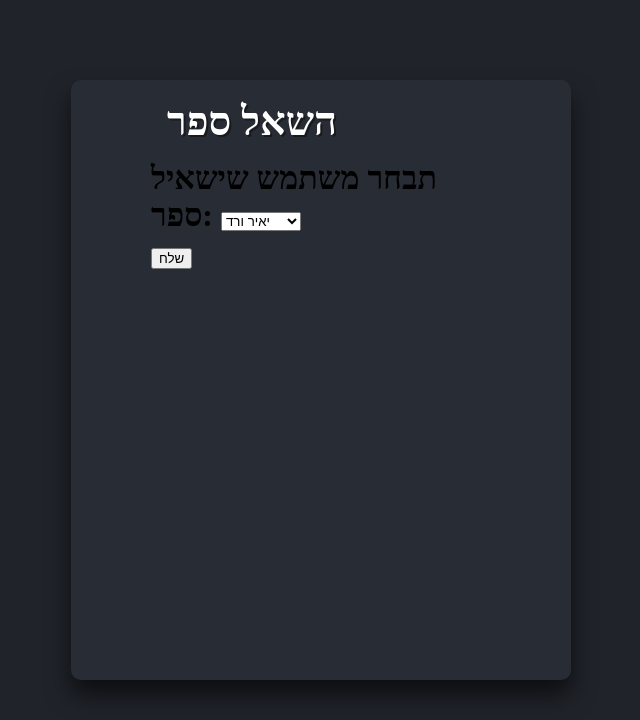
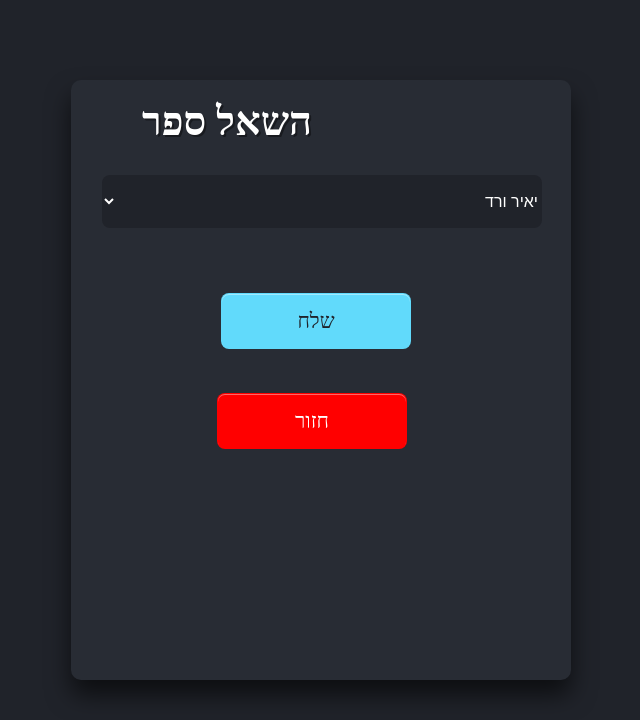
Before and after one commit to GuyOhana/Tomcal, a Django app: page /lend_book_choose_person/9 in a window 1280 px wide. Shown: the top 720 px of the page, without its empty margins (293-933 px from the left). Run offline with Django 4.2, Linux system fonts and the light colour scheme; data comes from the database, SQL or seed files in the repository; both versions use the stored data as it was after the commit; some libraries are stand-ins or nearby versions.

Commit message:
finishing touches

```diff
--- a/mylibrary/static/CSS/mystyle.css
+++ b/mylibrary/static/CSS/mystyle.css
@@ -766,3 +726,36 @@
   right: 675px;
   z-index: 1;
 }
+
+.return_button{
+  background-color: red;
+  border: 1px solid transparent;
+  border-radius: 8px;
+  box-shadow: rgba(255, 255, 255, .4) 0 1px 0 0 inset;
+  box-sizing: border-box;
+  color: white;
+  cursor: pointer;
+  display: inline-block;
+  font-family: serif, Arial, Times;
+  font-weight: 400;
+  line-height: 1.15385;
+  outline: none;
+  padding: 8px .8em;
+  position: relative;
+  text-align: center;
+  text-decoration: none;
+  user-select: none;
+  -webkit-user-select: none;
+  touch-action: manipulation;
+  vertical-align: baseline;
+  white-space: nowrap;
+  position: relative;
+  right: -20%;
+  padding: 15px 32px;
+  text-align: center;
+  text-decoration: none;
+  font-size: 21px;
+  width: 190px;
+  top: -10%;
+  margin: -100px -2px;
+}
--- a/mylibrary/templates/add_person.html
+++ b/mylibrary/templates/add_person.html
@@ -15,6 +15,7 @@
     <input class="last_name" type="text" name="last_name" placeholder="שם משפחה">
     <br>
     <input type="submit" value="שלח" class = "submit_button">
+    <input type="button" value="חזור" onclick="history.back(-1)" class = "return_button">
 </form>
 
 
--- a/mylibrary/templates/lend_book_choose_person.html
+++ b/mylibrary/templates/lend_book_choose_person.html
@@ -3,19 +3,19 @@
     <title> הספריה</title>
 {%endblock%}
 {%block header %}
-    <h1 class = "title2">השאל ספר<h1>
+    <h1 class = "title3">השאל ספר<h1>
 {%endblock%}
 {%block body%}
 <form method="POST">
     {% csrf_token %}
-    <label for="combo_box_people">תבחר משתמש שישאיל ספר:</label>
-    <select id="combo_box_people" name="person_id">
+    <select id="combo_box_people" name="person_id" class = "first_name">
       {%for person in Persons%}
         <option value="{{person.person_id}}">{{person.first_name}} {{person.last_name}}</option>
     {%endfor%}
     </select>
     <br>
-    <input type="submit" value="שלח">
+    <input type="submit" value="שלח" class = "submit_button">
+    <input type="button" value="חזור" onclick="history.back(-1)" class = "return_button">
 
 </form>
 {%endblock%}
--- a/mylibrary/templates/lend_person_choose_book.html
+++ b/mylibrary/templates/lend_person_choose_book.html
@@ -17,6 +17,7 @@
     </select>
     <br>
     <input type="submit" value="שלח" class ="submit_button">
+    <input type="button" value="חזור" onclick="history.back(-1)" class = "return_button">
 
 </form>
 {%endblock%}
--- a/mylibrary/templates/update_person.html
+++ b/mylibrary/templates/update_person.html
@@ -16,5 +16,7 @@
     <input class="last_name" type="text" name="last_name" placeholder="שם משפחה"value="{{ person.last_name }}">
     <br>
     <input type="submit" value="שלח" class = "submit_button">
+    <input type="button" value="חזור" onclick="history.back(-1)" class = "return_button">
+
 </form>
 {%endblock%}
```
Also changed, not shown: other parts of mylibrary/static/CSS/mystyle.css (+5 -45 lines), db.sqlite3.
